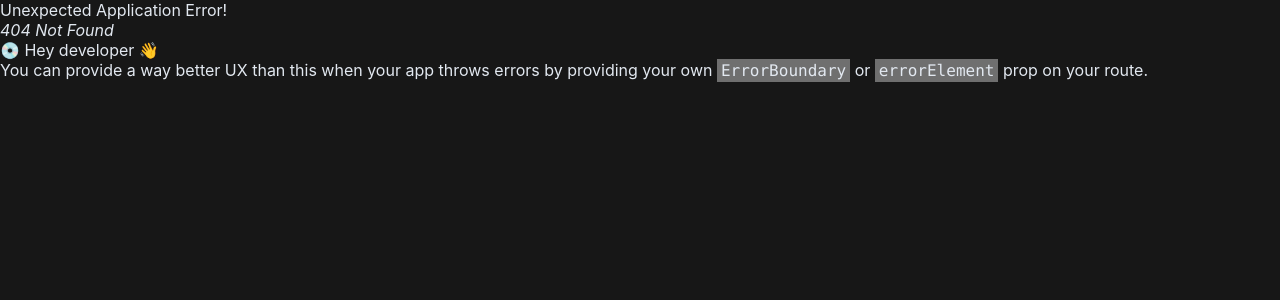
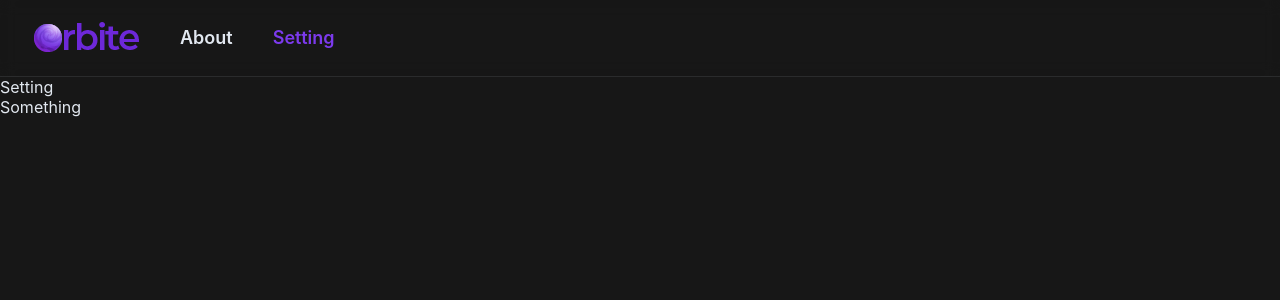
Before and after one commit to richardnguyen99/orbite, a React (Vite) app: page /setting in a window 1280 px wide. Before the commit this address had no page. Shown: the top 300 px of the page. Built offline with nearby package versions, Linux system fonts and the light colour scheme.

Commit message:
Add About & Setting routes and page navigation

```diff
--- a/src/components/Layout.tsx
+++ b/src/components/Layout.tsx
@@ -8,6 +8,19 @@
 import Navbar from "./Navbar";
 import Container from "./Container";
 
+import type { NavItemProps } from "./Navbar/types";
+
+const navItems: NavItemProps[] = [
+  {
+    text: "About",
+    to: "/about",
+  },
+  {
+    text: "Setting",
+    to: "/setting",
+  },
+];
+
 const Layout: CFC<HTMLDivElement> = ({ children, ...rest }) => {
   return (
     <main {...rest}>
@@ -15,6 +28,7 @@
         <Container>
           <Navbar.Wrapper>
             <Navbar.Brand />
+            <Navbar.Nav items={navItems} />
           </Navbar.Wrapper>
         </Container>
       </Navbar>
--- a/src/components/Navbar/Brand.tsx
+++ b/src/components/Navbar/Brand.tsx
@@ -13,7 +13,7 @@
     <NavLink
       {...rest}
       to="/"
-      className="mr-3 w-auto flex-none overflow-hidden "
+      className="mr-4 lg:mr-8 w-auto flex-none overflow-hidden "
     >
       <img
         src="/brand.png"
--- /dev/null
+++ b/src/components/Navbar/Link.tsx
@@ -0,0 +1,41 @@
+/**
+ *
+ */
+
+import classNames from "classnames";
+import { NavLink as BaseNavLink } from "react-router-dom";
+
+import { CFC } from "@typings/react";
+import type { NavItemProps } from "./types";
+
+const NavLink: CFC<HTMLLIElement, NavItemProps> = ({
+  to,
+  icon,
+  tag,
+  text,
+  ...rest
+}) => {
+  const defaultClassNames = () =>
+    classNames("group-hover:text-violet-600 dark:group-hover:text-violet-700");
+
+  const activeClassNames = () =>
+    classNames("text-violet-600 group-hover:text-violet-700");
+
+  return (
+    <li
+      {...rest}
+      className="group list-none py-1 px-2 rounded-md hover:bg-neutral-300 hover:dark:bg-neutral-800"
+    >
+      <BaseNavLink
+        to={to}
+        className={({ isActive }) =>
+          isActive ? activeClassNames() : defaultClassNames()
+        }
+      >
+        {text}
+      </BaseNavLink>
+    </li>
+  );
+};
+
+export default NavLink;
--- /dev/null
+++ b/src/components/Navbar/Nav.tsx
@@ -0,0 +1,35 @@
+/**
+ * A React component that holds a set of Navigation Links and displays them as
+ * flex items.
+ *
+ * @author Richard Nguyen <richard@richardhnguyen.com>
+ */
+
+import classNames from "classnames";
+
+import { CFC } from "@typings/react";
+import { NavProps } from "./types";
+import NavLink from "./Link";
+
+const NavbarNav: CFC<HTMLDivElement, NavProps> = ({
+  children,
+  items,
+  ...rest
+}) => {
+  return (
+    <nav
+      {...rest}
+      className={classNames(
+        "text-lg leading-6 font-semibold text-neutral-700 dark:text-slate-200"
+      )}
+    >
+      <ul className="flex space-x-6">
+        {items.map(({ to, text }, idx) => (
+          <NavLink to={to} key={idx} text={text} />
+        ))}
+      </ul>
+    </nav>
+  );
+};
+
+export default NavbarNav;
--- a/src/components/Navbar/index.tsx
+++ b/src/components/Navbar/index.tsx
@@ -8,6 +8,7 @@
 import { CFC } from "@typings/react";
 import NavbarWrapper from "./Wrapper";
 import NavbarBrand from "./Brand";
+import NavbarNav from "./Nav";
 
 const Navbar: CFC<HTMLDivElement> = ({ children, ...rest }) => {
   return (
@@ -23,4 +24,5 @@
 export default Object.assign(Navbar, {
   Wrapper: NavbarWrapper,
   Brand: NavbarBrand,
+  Nav: NavbarNav,
 });
--- /dev/null
+++ b/src/components/Navbar/types.ts
@@ -0,0 +1,20 @@
+/**
+ * Type definitions for Navbar components
+ *
+ * @author Richard Nguyen <richard@richardhnguyen.com>
+ */
+
+import * as React from "react";
+
+import { CFC } from "@typings/react";
+
+export interface NavItemProps {
+  icon?: CFC<HTMLOrSVGElement>;
+  text: string | React.ReactNode;
+  to: string;
+  tag?: CFC<HTMLSpanElement>;
+}
+
+export interface NavProps {
+  items: NavItemProps[];
+}
--- a/src/main.tsx
+++ b/src/main.tsx
@@ -18,7 +18,11 @@
   },
   {
     path: "/about",
-    element: <div>About</div>,
+    element: <Routes.About />,
+  },
+  {
+    path: "/setting",
+    element: <Routes.Setting />,
   },
 ]);
 
--- /dev/null
+++ b/src/routes/about.tsx
@@ -0,0 +1,20 @@
+/**
+ * About page for Orbite. (/about)
+ *
+ * @author Richard Nguyen <richard@richardhnguyen.com>
+ */
+
+import * as React from "react";
+
+import { CFC } from "@typings/react";
+import Layout from "@components/Layout";
+
+const About: CFC<HTMLDivElement> = () => {
+  return (
+    <Layout>
+      <h1>About Orbite</h1>
+    </Layout>
+  );
+};
+
+export default About;
--- a/src/routes/index.ts
+++ b/src/routes/index.ts
@@ -1,7 +1,11 @@
+import About from "./about";
 import Root from "./root";
+import Setting from "./setting";
 
 const exportedRoutes = {
   Root: Root,
+  About: About,
+  Setting: Setting,
 };
 
 export default exportedRoutes;
--- /dev/null
+++ b/src/routes/setting.tsx
@@ -0,0 +1,20 @@
+/**
+ * Setting page for Orbite. (/setting)
+ *
+ * @author Richard Nguyen <richard@richardhnguyen.com>
+ */
+
+import * as React from "react";
+
+import { CFC } from "@typings/react";
+import Layout from "@components/Layout";
+
+const Setting: CFC<HTMLDivElement> = () => {
+  return (
+    <Layout>
+      <h1>Setting</h1>
+    </Layout>
+  );
+};
+
+export default Setting;
```
Also changed, not shown: 1 other file (tests, documents, lock files or other folders).
